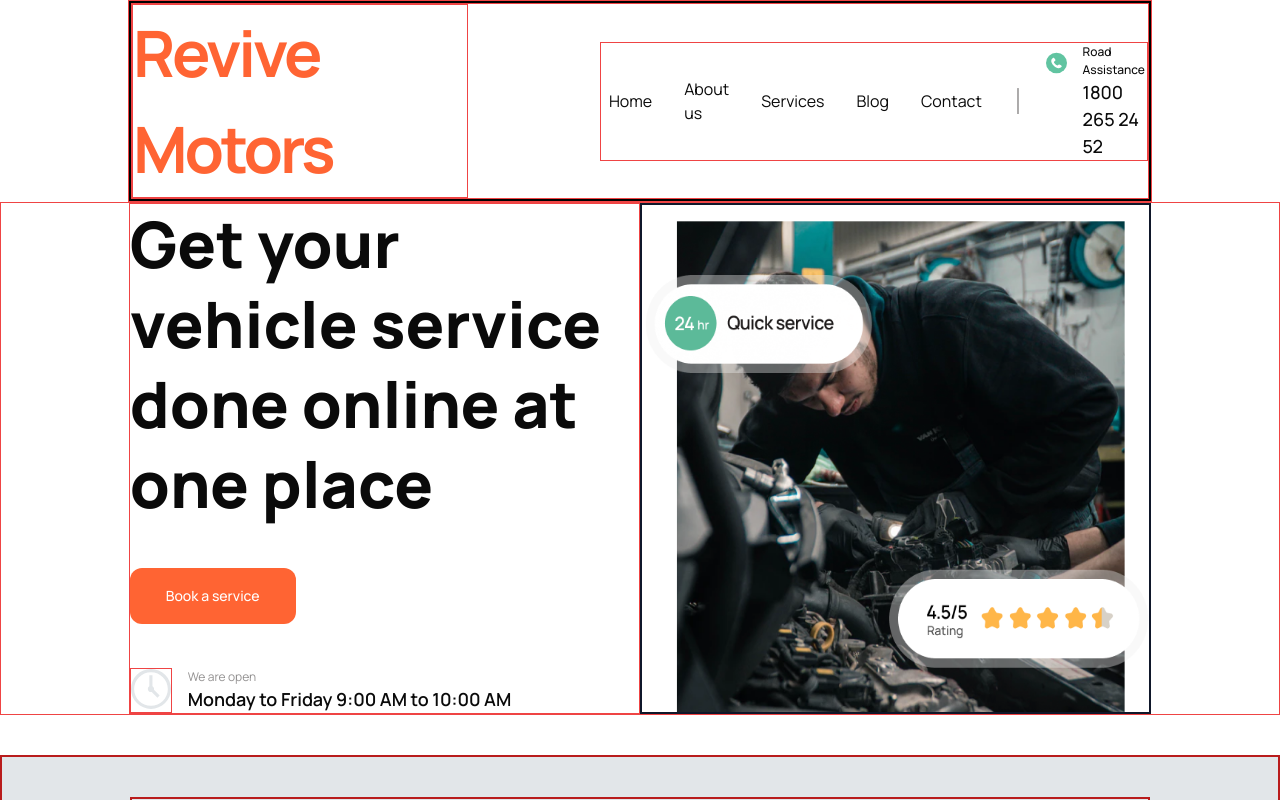
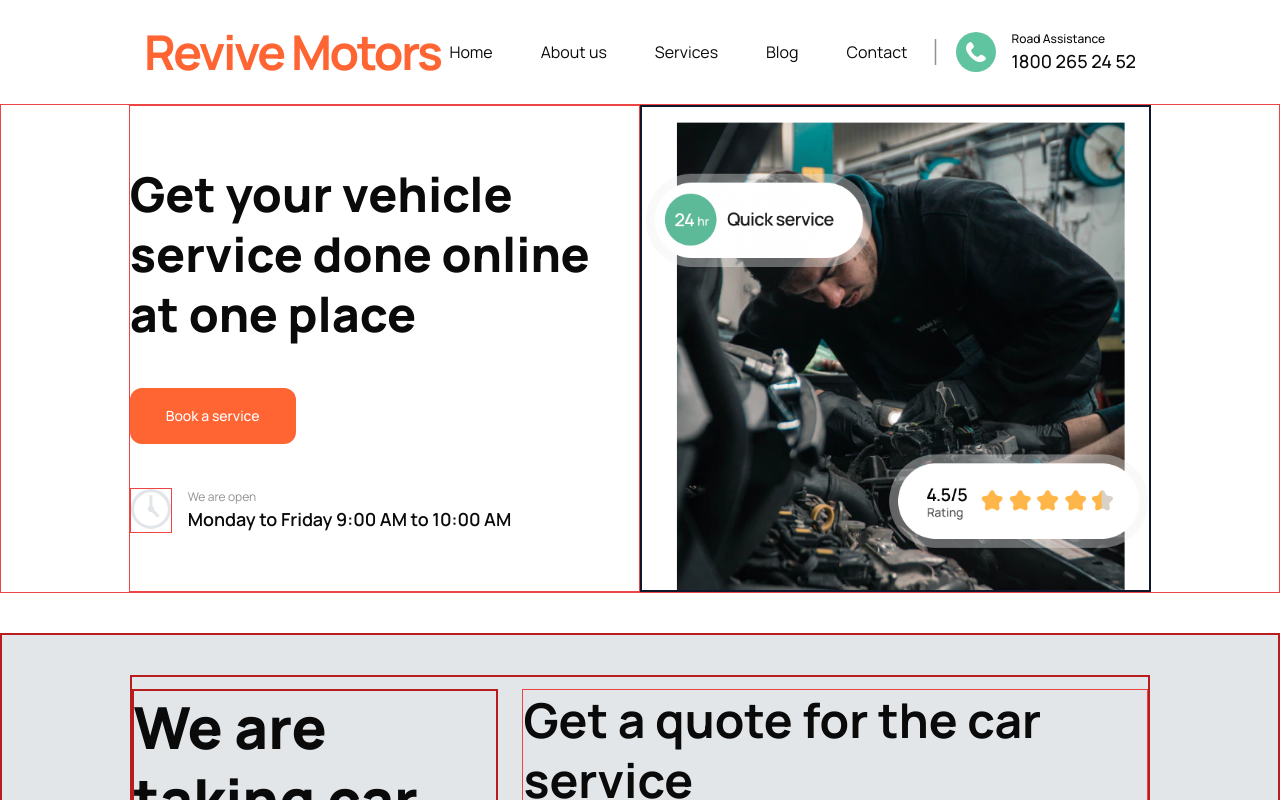
Before and after one commit to w3ngithub/revive-motors, a Next.js app: page / in a window 1280 px wide. Shown: the top 800 px of the page. Built offline with nearby package versions, Linux system fonts and the light colour scheme.

Commit message:
feat: header responsiveness added

```diff
--- a/src/app/globals.css
+++ b/src/app/globals.css
@@ -5,16 +5,10 @@
 /* * {
   border: none !important;
 } */
-/* h1 {
-  font-size: clamp(2rem, 1rem + 10vw, 4rem);
-} */
+
 /* * {
   box-sizing: border-box;
   border: 2px solid green;
-} */
-
-/* body {
-  font-family: Arial, Helvetica, sans-serif;
 } */
 
 /* h1,
@@ -29,6 +23,28 @@ a {
   .container {
     width: 80%;
   }
+}
+
+ /* 2 step down */
+@media (max-width: 1436px) {
+
+   h1 {
+    font-size: 48px !important;
+  }
+  /* h2 {
+    font-size: 40px !important;
+  }
+  h3 {
+    font-size: 40px !important;
+  }  */
+}
+
+ /* 3 step down */
+@media (max-width: 640px) {
+  h1 {
+    font-size: 32px !important;
+  }
+
 }
 
 /* section {
--- a/src/components/custom-components/header/header.tsx
+++ b/src/components/custom-components/header/header.tsx
@@ -1,35 +1,51 @@
+"use client";
 import Image from "next/image";
 import Link from "next/link";
-import React from "react";
+import React, { useState } from "react";
+import { Menu, X } from "lucide-react";
 import headerData from "../../../json/header.json";
 
 const Header = () => {
   const { title, navItems, divider, contactInfo } = headerData;
+  const [isMenuOpen, setIsMenuOpen] = useState(false);
+
+  const toggleMenu = () => setIsMenuOpen(!isMenuOpen);
   return (
-    <nav className="container border border-red-500">
-      <div className=" border-2 border-black">
-        <div className="flex flex-row justify-between items-center border border-red-500 gap-[132px]">
-          <h1 className="text-customColor-primary text-h1 border border-red-500 tracking-tighter font-bold  block">
+    <nav className="container mx-auto px-4 py-4">
+      <div className="flex flex-wrap justify-between items-center">
+        <h1 className="text-customColor-primary text-h1 tracking-tighter font-bold">
           {title}
         </h1>
-          <ul className="hidden lg:flex flex-row justify-center items-center gap-4  h-full border border-red-500">
-            {navItems.map((item) => {
-              return (
-                <li className="p-2 text-b2 hover:bg-red">
-                  {" "}
-                  <Link key={item.href} href={item.href}>
+        <button
+          onClick={toggleMenu}
+          className="lg:hidden p-2 text-customColor-primary"
+          aria-label={isMenuOpen ? "Close menu" : "Open menu"}
+        >
+          {isMenuOpen ? <X size={24} /> : <Menu size={24} />}
+        </button>
+        <div
+          className={`${
+            isMenuOpen ? "block" : "hidden"
+          } w-full lg:flex lg:w-auto lg:items-center mt-4 lg:mt-0`}
+        >
+          <ul className="flex flex-col lg:flex-row justify-center items-center gap-4 lg:gap-8">
+            {navItems.map((item) => (
+              <li key={item.href} className="w-full lg:w-auto">
+                <Link
+                  href={item.href}
+                  className="block p-2 text-b2 hover:text-customColor-primary transition-colors duration-200"
+                >
                   {item.name}
                 </Link>
               </li>
-              );
-            })}
-            <li className="p-2 text-customColor-grey text-4xl font-thin">
+            ))}
+          </ul>
+          <div className="hidden lg:block text-customColor-grey text-4xl font-thin mx-4">
             {divider}
-            </li>
-            <div className="flex flex-row justify-center align-center gap-4 hover:cursor-pointer">
-              <div className="">
+          </div>
+          <div className="flex flex-row justify-center items-center gap-4 mt-4 lg:mt-0">
+            <div>
               <Image
-                  // src="/project/phone.svg"
                 src={contactInfo.iconSrc}
                 width={40}
                 height={40}
@@ -38,15 +54,10 @@ const Header = () => {
               />
             </div>
             <div className="font-medium">
-                <p className="text-caption">
-                  {contactInfo.phoneDetails.caption}
-                </p>
-                <p className="text-b1">
-                  {contactInfo.phoneDetails.phoneNumber}
-                </p>
+              <p className="text-caption">{contactInfo.phoneDetails.caption}</p>
+              <p className="text-b1">{contactInfo.phoneDetails.phoneNumber}</p>
             </div>
           </div>
-          </ul>
         </div>
       </div>
     </nav>
@@ -54,9 +65,3 @@ const Header = () => {
 };
 
 export default Header;
-
-/* <img
-                  src="/project/phone.svg"
-                  alt="Phone Icon"
-                  className="h-[40px] w-[40px]"
-                /> */
--- a/src/components/custom-components/hero.tsx
+++ b/src/components/custom-components/hero.tsx
@@ -11,9 +11,9 @@ const Hero = () => {
     <section className="border border-red-500 ">
       <div className="container grid sm:grid-cols-2 ">
         <div className="flex flex-col justify-center items-start border border-red-500 gap-11">
-          <p className="text-h1 font-extrabold max-w-[624px] leading-tight">
+          <h1 className="text-h1 font-extrabold max-w-[624px] leading-tight">
             {heading}
-          </p>
+          </h1>
           <Button className="bg-customColor-primary text-b1 text-customColor-white max-w-[203px] max-h-[64px] p-7 px-9 rounded-xl">
             {button.text}
           </Button>
```
Lines whose indentation alone changed are shown as unchanged.
